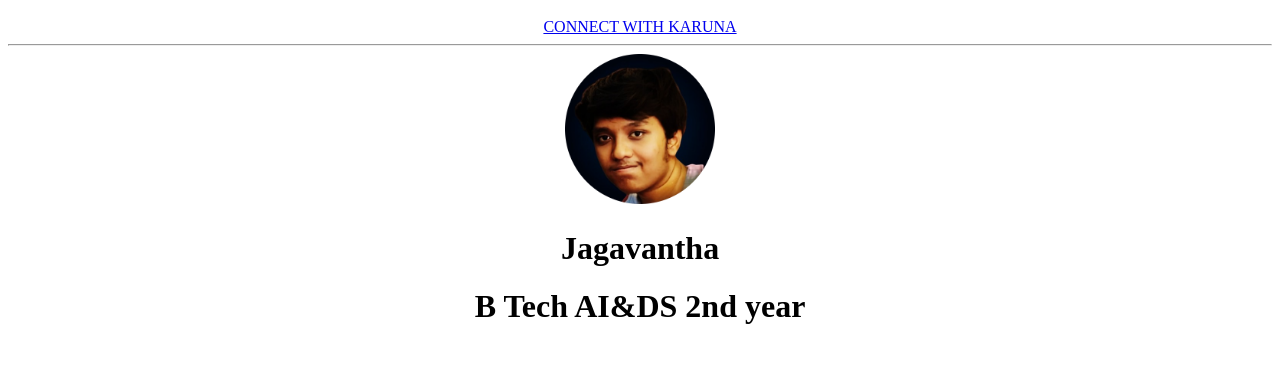
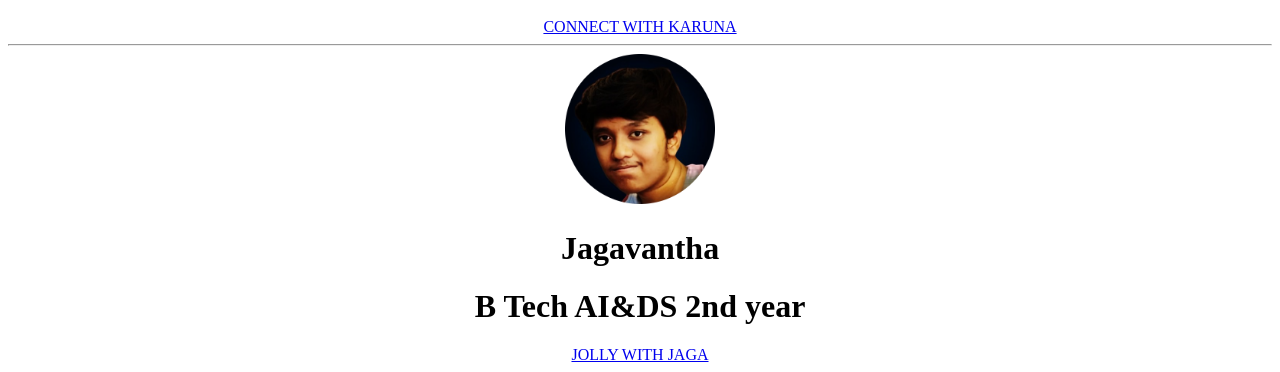
Before and after one commit to yuvakrishnayk/Vanakkam, a plain HTML site: page index.html in a window 1280 px wide. Shown: the part 670-1042 px from the top of the page. Before the commit the page ends 1016 px from the top, so only its background shows below. Drawn offline with Linux system fonts and the light colour scheme.

Commit message:
it's linked

```diff
--- a/index.html
+++ b/index.html
@@ -23,6 +23,7 @@
       <img src="assets/images/jag.png" width="150" />
       <h1>Jagavantha</h1>
       <h1>B Tech AI&DS 2nd year</h1>
+      <a href="https://jagaportfolio.me/">JOLLY WITH JAGA</a>
     </center>
   </body>
 </html>
```
